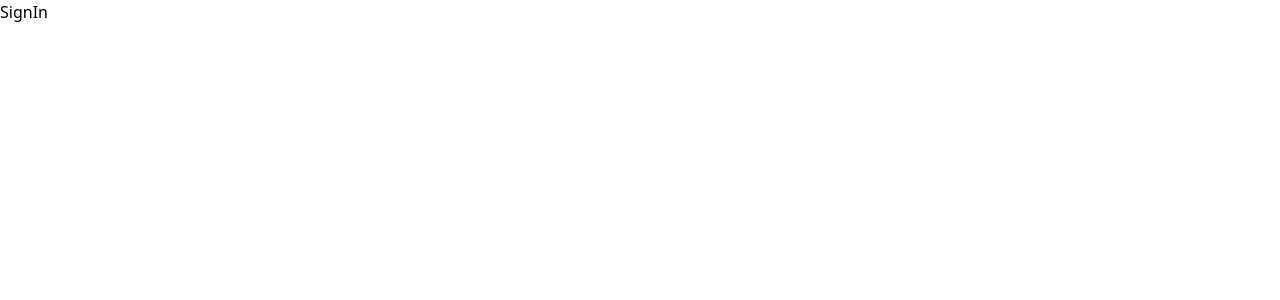
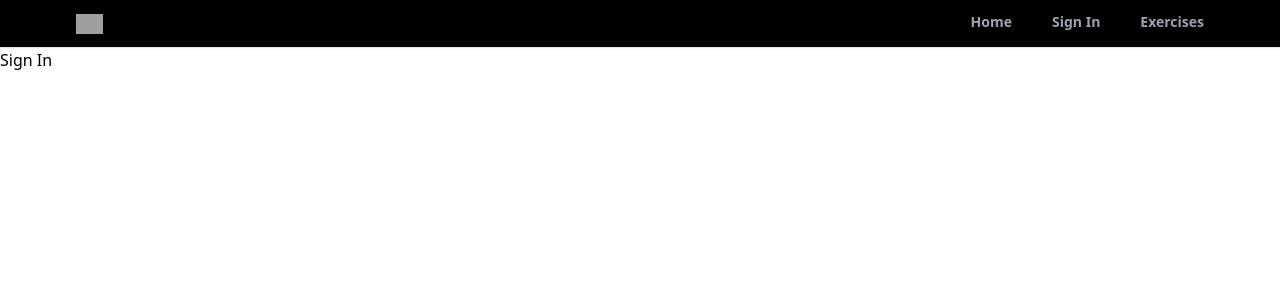
Before and after one commit to FilipTheGod/moregainz, a React (Create React App) app: page /signin in a window 1280 px wide. Shown: the top 300 px of the page. Built offline with nearby package versions, Linux system fonts and the light colour scheme; grey boxes are pictures that could not be loaded.

Commit message:
finished on click and some css for headers

```diff
--- a/src/App.js
+++ b/src/App.js
@@ -4,18 +4,22 @@ import Profile from './pages/Profile';
 import SignIn from './pages/SignIn';
 import SignOut from './pages/SignOut';
 import ForgotPassword from './pages/ForgotPassword';
+import Header from './components/Header';
+import Exercises from './pages/Exercises';
 
 
 function App() {
   return (
     <>
       <Router>
+      <Header/>
         <Routes>
           <Route path="/" element={<Home />} />
           <Route path="/profile" element={<Profile />} />
           <Route path="/signin" element={<SignIn />} />
           <Route path="/signout" element={<SignOut />} />
           <Route path="/forgotpassword" element={<ForgotPassword />} />
+          <Route path="/exercises" element={<Exercises />} />
         </Routes>
       </Router>
     </>
--- /dev/null
+++ b/src/components/Header.jsx
@@ -0,0 +1,46 @@
+import React from 'react'
+import { useLocation, useNavigate } from 'react-router-dom'
+
+export default function Header() {
+  const location = useLocation()
+  const navigate = useNavigate()
+  function pathRoute (path) {
+    if (location.pathname === path) {
+      return 'active' //true
+    }
+    }
+
+  return (
+  <div className='bg-black border-b shadow-sm sticky  top-0 z-50'>
+  <header className='flex justify-between items-center px-3 max-w-6xl mx-auto'>
+    <div>
+      <img src="https://encrypted-tbn0.gstatic.com/images?q=tbn:ANd9GcQLgITtI_ApJvppYAizppa6w50Hk284_VfVYg&usqp=CAU" alt="logo" className="h-5 cursor-pointer"/>
+    </div>
+    <div>
+      <ul className='flex space-x-10 text-white'>
+        <li  className={`cursor-pointer py-3 text-sm font-semibold text-gray-400 border-b-[3px] border-b-transparent ${pathRoute("/") && "text-gray-100 border-b-white"
+      }`}
+      onClick={() => navigate("/")}
+      >
+        Home
+        </li>
+        <li
+        className={`cursor-pointer py-3 text-sm font-semibold text-gray-400 border-b-[3px] border-b-transparent ${pathRoute("/sign-in") && "text-gray-100 border-b-white"
+      }`}
+      onClick={() => navigate("/sign-in")}
+      >
+        Sign In
+        </li>
+        <li
+        className={`cursor-pointer py-3 text-sm font-semibold text-gray-400 border-b-[3px] border-b-transparent ${pathRoute("/exercises") && "text-gray-100 border-b-white"
+      }`}
+      onClick={() => navigate("/exercises")}
+      >
+        Exercises
+      </li>
+      </ul>
+    </div>
+  </header>
+</div>
+  )
+}
--- /dev/null
+++ b/src/pages/Exercises.jsx
@@ -0,0 +1,7 @@
+import React from 'react'
+
+export default function Exercises() {
+  return (
+    <div>Exercises</div>
+  )
+}
--- a/src/pages/SignIn.jsx
+++ b/src/pages/SignIn.jsx
@@ -2,6 +2,6 @@ import React from 'react'
 
 export default function SignIn() {
   return (
-    <div>SignIn</div>
+    <div>Sign In</div>
   )
 }
--- a/tailwind.config.js
+++ b/tailwind.config.js
@@ -1,6 +1,6 @@
 /** @type {import('tailwindcss').Config} */
 module.exports = {
-  content: [],
+  content: ["./src/**/*.{js,jsx,ts,tsx}"],
   theme: {
     extend: {},
   },
```
